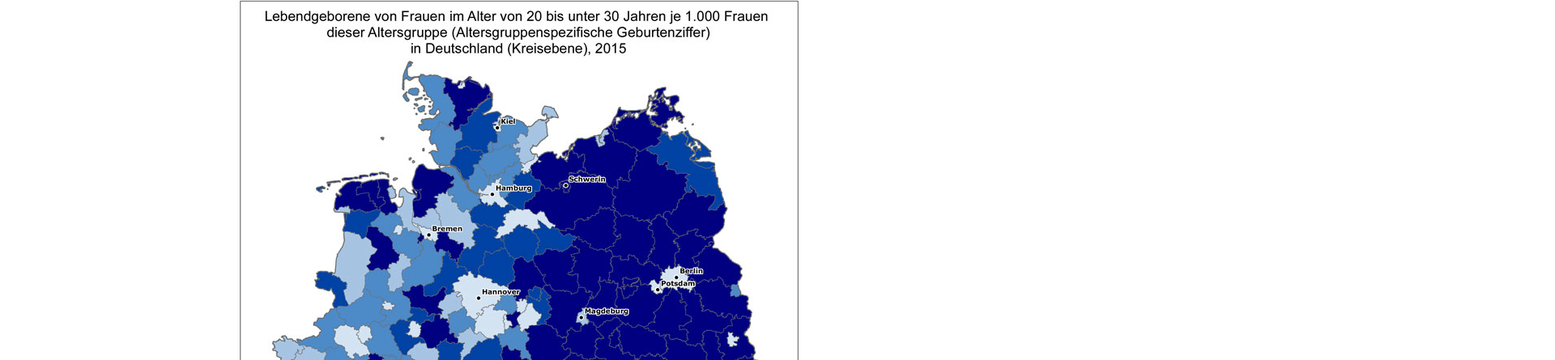
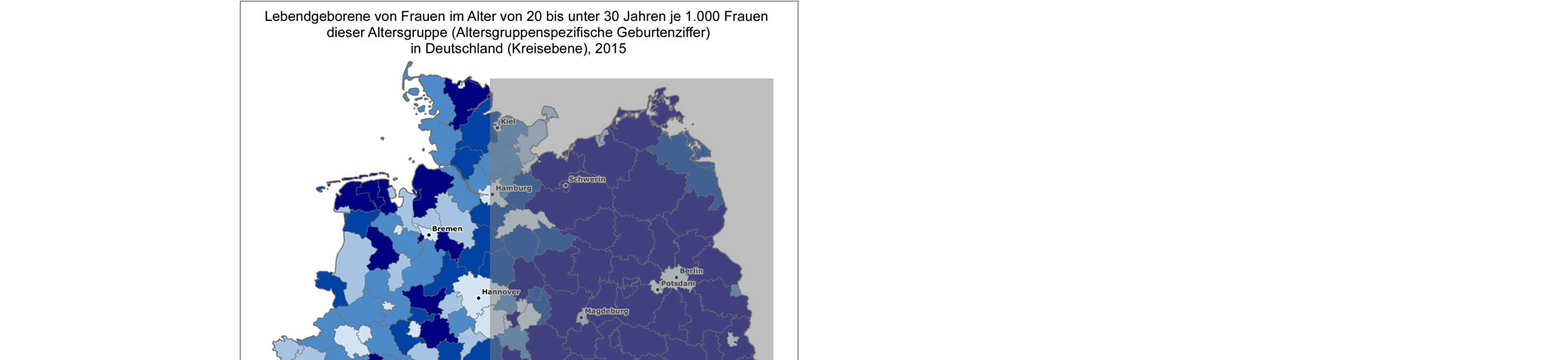
Before and after one commit to MenschMarcus/wer-findet-die-ddr, a plain HTML site: page index.html in a window 1280 px wide. Shown: the part 105-550 px from the top of the page at 81% size, 1920 px wide, since content can reach past the window. Drawn offline with Linux system fonts and the light colour scheme.

Commit message:
sized imagemap of GDR properly make imagemap clickable (miss and hit)

```diff
--- a/index.html
+++ b/index.html
@@ -21,9 +21,6 @@
   </head>
   <body>
 
-    <!-- TEST #TODO DELETE -->
-    <!-- <div id="test-area"></div> -->
-
     <!-- Title Row -->
     <div id="title-row" class="row emph-row">
       <p id="subtitle">Jetzt neu zum 30-Jahre-Mauerfall-Special! – Spiel, Spaß und Spannung für die ganze Familie!</p>
@@ -41,11 +38,20 @@
       <div id="prev-button" class="nav-button-container noselect">
         <a href="#" class="nav-button noselect">&#8249;</a>
       </div>
+
+      <!-- Image map: GDR -->
       <div id="stat-image-container">
         <img id="stat-image" src="" usemap="#stat-map" alt="" />
+        <a id="click-not-gdr"></a>
+        <a id="click-gdr"></a>
+
+        <!-- Test: hover areas
         <a id="click-not-gdr" onmouseover="testOut()" onmouseout="testOff()"></a>
         <a id="click-gdr" onmouseover="testIn()"></a>
+        -->
+
       </div>
+
       <div id="next-button" class="nav-button-container noselect">
           <a href="#" class="nav-button noselect">&#8250;</a>
       </div>
--- a/main.js
+++ b/main.js
@@ -4,6 +4,8 @@
 
 // Constants
 let STAT_IMAGE_FOLDER = 'stats/'
+let HIT_GDR = "Herzlichen Glückwunsch! Du hast vollkommen überraschend die DDR gefunden!"
+let MISS_GDR = "Schade, du hast die DDR leider verfehlt. Schau noch einmal genau hin!"
 
 // Statistics
 let stat_data = []
@@ -12,6 +14,7 @@ let max_stat_id = 0
 
 // JS DOM elements
 let div = null
+
 
 // ===========================================================================
 // Main function (on load of document)
@@ -29,6 +32,7 @@ $(document).ready(function()
       prev_button :         document.getElementById("prev-button"),
       next_button :         document.getElementById("next-button"),
       click_gdr :           document.getElementById("click-gdr"),
+      click_not_gdr :       document.getElementById("click-not-gdr"),
       legal_notice_button : document.getElementById("legal-notice-button"),
       legal_notice_overlay: document.getElementById("legal-notice-overlay"),
     }
@@ -105,25 +109,6 @@ $(document).ready(function()
 // Write new stat in the viewport
 // ===========================================================================
 
-function testIn()
-{
-  $('#test-area').css('background-color', 'green')
-}
-function testOut()
-{
-  $('#test-area').css('background-color', 'red')
-}
-function testOff()
-{
-  $('#test-area').css('background-color', 'grey')
-}
-
-
-
-// ===========================================================================
-// Write new stat in the viewport
-// ===========================================================================
-
 function showStat()
 {
   // Get current stat data
@@ -148,14 +133,18 @@ function showStat()
 }
 
 
-// ############################################################################
+// ========================================================================
 // # Resize Image Map of GDR position inside the image for current viewport
-// ############################################################################
+// ========================================================================
 
 function resizeImageMap()
 {
+  // Cleanup mouse events
+  div.click_gdr.onclick = null
+
   // Get current dimension of image (px)
-  let image_dimensions = {
+  let image_dimensions =
+  {
     left:   div.curr_img.offsetLeft,
     top:    div.curr_img.offsetTop,
     width:  div.curr_img.clientWidth,
@@ -163,22 +152,39 @@ function resizeImageMap()
   }
 
   // Inside the image (%)
-  let gdr_position = {
+  let gdr_position =
+  {
+    left:   45,
     top:    10,
-    left:   50,
-    width:  30,
-    height: 40,
+    right:  5,
+    bottom: 38,
   }
 
-  // calculation of final position (px)
+  // Calculate final position of image map
   let final_position = image_dimensions
-  // Do the math!
+  final_position.left += final_position.width * gdr_position.left/100
+  final_position.width *= (1-(gdr_position.left+gdr_position.right)/100)
+  final_position.top += final_position.height * gdr_position.top/100
+  final_position.height *= (1-(gdr_position.top+gdr_position.bottom)/100)
 
-  $(div.click_gdr).css('top',     image_dimensions.top + gdr_position.top + "%")
-  $(div.click_gdr).css('left',    image_dimensions.left + gdr_position.left + "%")
-  $(div.click_gdr).css('width',   image_dimensions.width + gdr_position.width + "%")
-  $(div.click_gdr).css('height',  image_dimensions.height + gdr_position.height + "%")
+  console.log(final_position);
 
+  $(div.click_gdr).css('top',     final_position.top)
+  $(div.click_gdr).css('left',    final_position.left)
+  $(div.click_gdr).css('width',   final_position.width)
+  $(div.click_gdr).css('height',  final_position.height)
+
+  // Click on GDR
+  div.click_gdr.onclick = function()
+  {
+    alert(HIT_GDR)
+  }
+
+  // Click not on GDR
+  div.click_not_gdr.onclick = function()
+  {
+    alert(MISS_GDR)
+  }
 }
 
 
```
